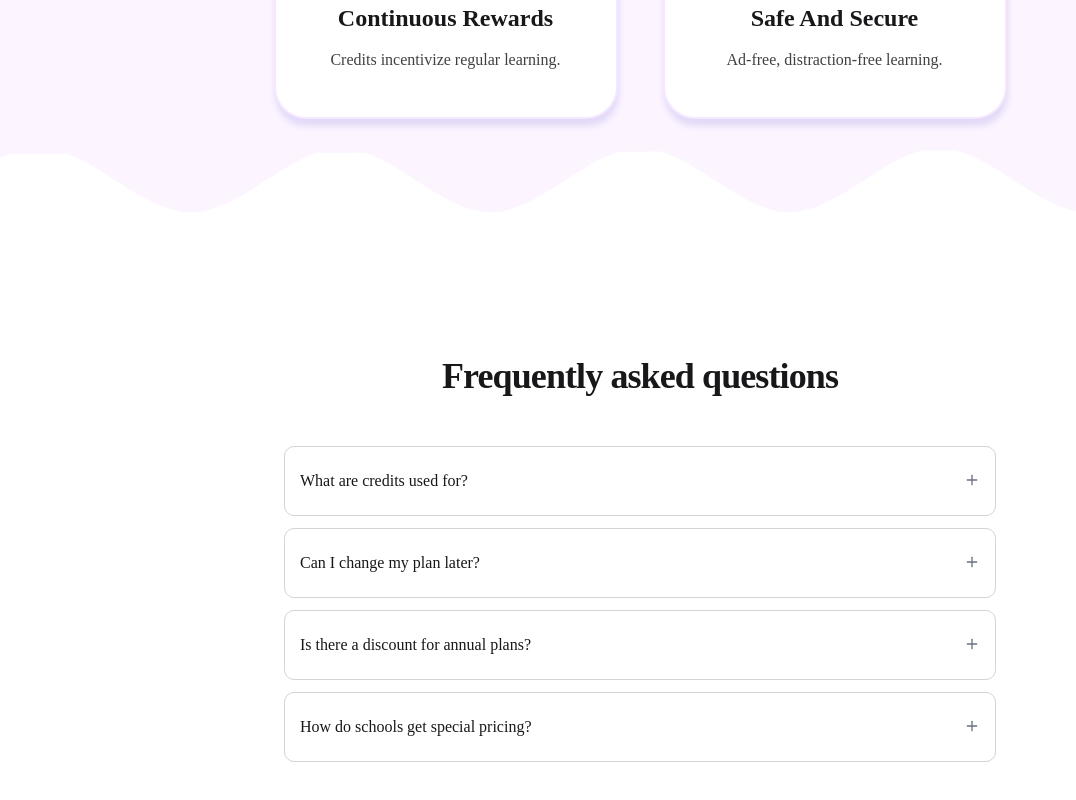
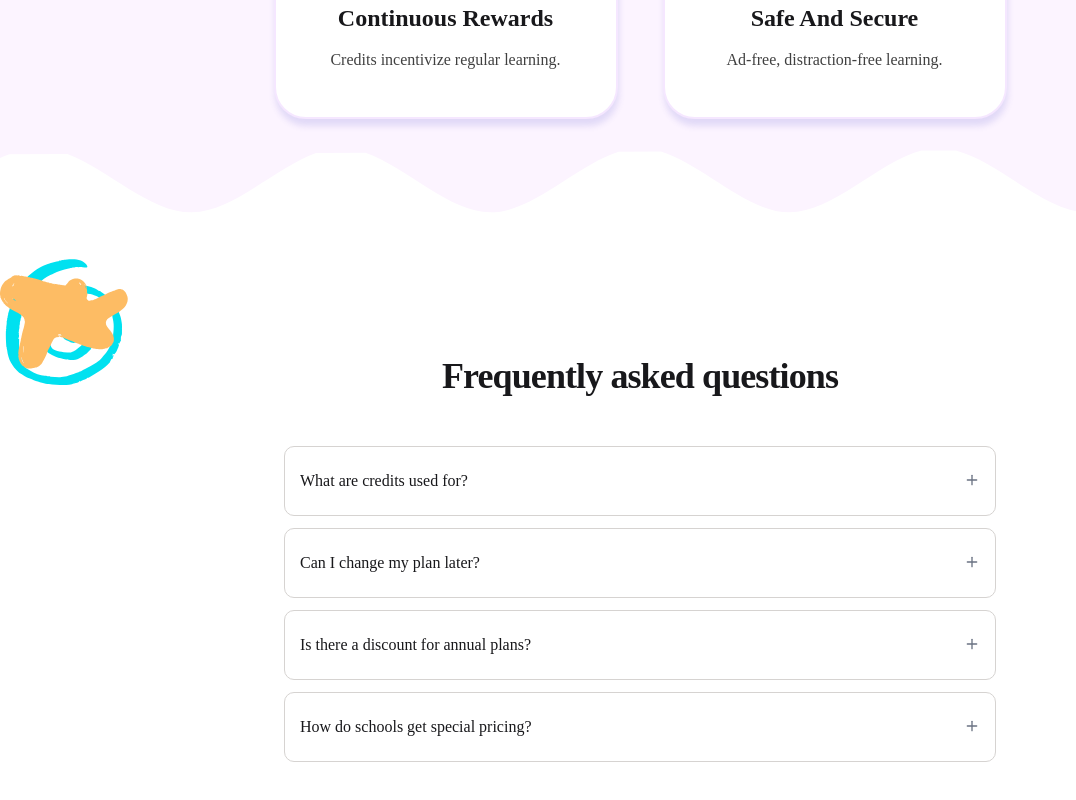
Before and after one commit to keytabdev/ekweb, a Next.js app: page /pricing in a window 1280 px wide. Shown: the part 4340-5140 px from the top of the page, without its empty margins (0-1076 px from the left). Built offline with nearby package versions, Linux system fonts and the light colour scheme.

Commit message:
1974 and mac changes

```diff
--- a/src/components/home/LearningUniversesSection.tsx
+++ b/src/components/home/LearningUniversesSection.tsx
@@ -5,7 +5,7 @@ export default function LearningUniversesSection() {
   return (
     <section className="mt-20 pt-20 pb-8 relative">
       <div
-        className="absolute -inset-20 -mx-[50vw] left-1/2 transform scale-x-50 sm:scale-x-65 md:scale-x-75 lg:scale-x-80 xl:scale-x-90 2xl:scale-x-100"
+        className="absolute -inset-20 transform scale-x-100 sm:scale-x-65 md:scale-x-75 lg:scale-x-100 xl:scale-x-110 2xl:scale-x-110"
         style={{
           backgroundImage: `url(${learningUniBg.src})`,
           backgroundSize: "1920px 731px",
--- a/src/components/pricing/FAQSection.tsx
+++ b/src/components/pricing/FAQSection.tsx
@@ -1,15 +1,33 @@
 import React from 'react';
+import Image from 'next/image';
 import {
   Accordion,
   AccordionContent,
   AccordionItem,
   AccordionTrigger,
 } from "@/components/ui/accordion";
+import { blueSwirlImage, yellowBlobImage } from '@/assets';
 
 export default function FAQSection() {
   return (
-    <section className="w-full bg-white pt-20 pb-10 mb-100" style={{ height: '500px' }}>
-      <div className="container mx-auto px-6">
+    <section className="w-full bg-white pt-20 pb-10 mb-90 relative" style={{ height: '500px' }}>
+      {/* Decorative elements */}
+      <Image
+        src={blueSwirlImage}
+        alt=""
+        width={128}
+        height={128}
+        className="absolute top-0 left-[-50] w-32 h-32 pointer-events-none"
+      />
+      <Image
+        src={yellowBlobImage}
+        alt=""
+        width={128}
+        height={128}
+        className="absolute top-0 right-[-30] w-32 h-32 pointer-events-none"
+      />
+
+      <div className="container mx-auto px-6 relative z-10">
         <div className="text-center mb-8">
           <h2 className="text-zinc-900 text-4xl font-bold font-['Graphie'] leading-[76px] tracking-tight">Frequently asked questions</h2>
         </div>
```
